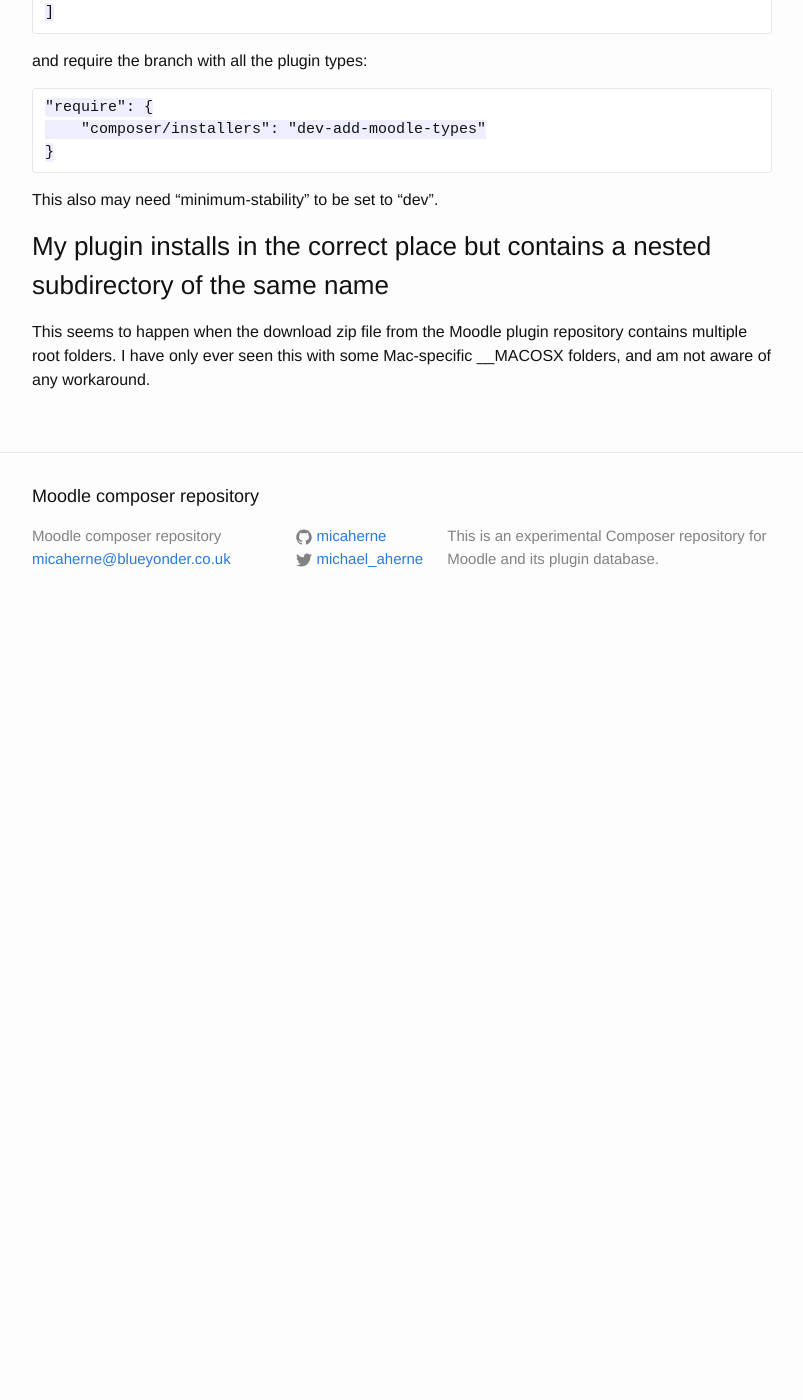
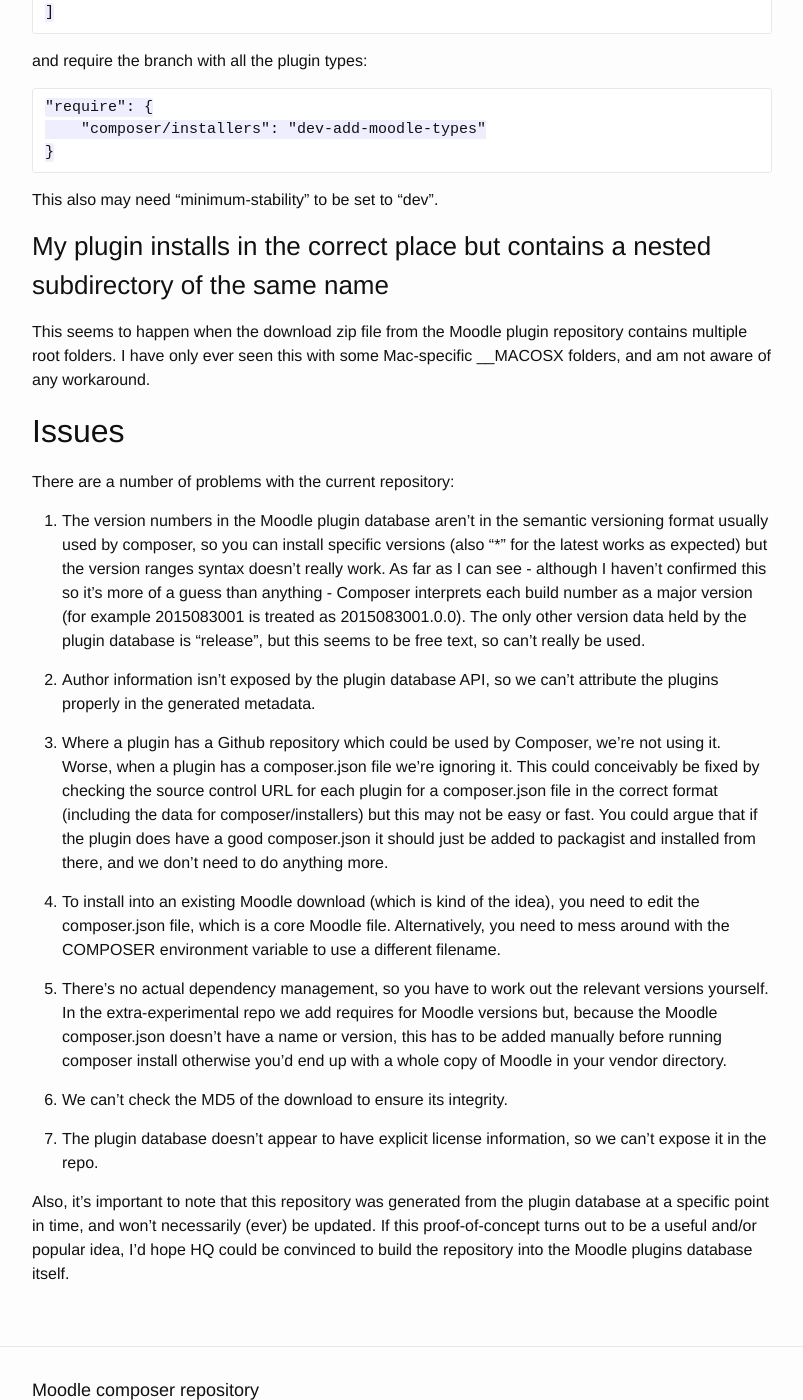
Before and after one commit to micaherne/moodle-plugin-repo, a Jekyll site: the page built from about.md, in a window 1280 px wide and 1400 px high, scrolled down 2013 px. Shown: the whole window, without its empty margins (238-1041 px from the left). Built offline with Jekyll 4.4.1, drawn with Linux system fonts in a browser that asks for light colours; before the commit the page ends 2643 px from its top, so only the background shows below that.

Commit message:
Combined pages

```diff
--- a/about.md
+++ b/about.md
@@ -76,3 +76,23 @@ This also may need "minimum-stability" to be set to "dev".
 
 ### My plugin installs in the correct place but contains a nested subdirectory of the same name
 This seems to happen when the download zip file from the Moodle plugin repository contains multiple root folders. I have only ever seen this with some Mac-specific \_\_MACOSX folders, and am not aware of any workaround.
+
+## Issues
+
+There are a number of problems with the current repository:
+
+1. The version numbers in the Moodle plugin database aren't in the  semantic versioning format usually used by composer, so you can install specific versions (also "*" for the latest works as expected) but the version ranges syntax doesn't really work. As far as I can see - although I haven't confirmed this so it's more of a guess than anything - Composer interprets each build number as a major version (for example 2015083001 is treated as 2015083001.0.0). The only other version data held by the plugin database is "release", but this seems to be free text, so can't really be used.
+
+2. Author information isn't exposed by the plugin database API, so we can't attribute the plugins properly in the generated metadata.
+
+3. Where a plugin has a Github repository which could be used by Composer, we're not using it. Worse, when a plugin has a composer.json file we're ignoring it. This could conceivably be fixed by checking the source control URL for each plugin for a composer.json file in the correct format (including the data for composer/installers) but this may not be easy or fast. You could argue that if the plugin does have a good composer.json it should just be added to packagist and installed from there, and we don't need to do anything more.
+
+4. To install into an existing Moodle download (which is kind of the idea), you need to edit the composer.json file, which is a core Moodle file. Alternatively, you need to mess around with the COMPOSER environment variable to use a different filename.
+
+5. There's no actual dependency management, so you have to work out the relevant versions yourself. In the extra-experimental repo we add requires for Moodle versions but, because the Moodle composer.json doesn't have a name or version, this has to be added manually before running composer install otherwise you'd end up with a whole copy of Moodle in your vendor directory.
+
+6. We can't check the MD5 of the download to ensure its integrity.
+
+7. The plugin database doesn't appear to have explicit license information, so we can't expose it in the repo.
+
+Also, it's important to note that this repository was generated from the plugin database at a specific point in time, and won't necessarily (ever) be updated. If this proof-of-concept turns out to be a useful and/or popular idea, I'd hope HQ could be convinced to build the repository into the Moodle plugins database itself.
```
Also changed, not shown: issues.md (deleted, +0 -23 lines).
